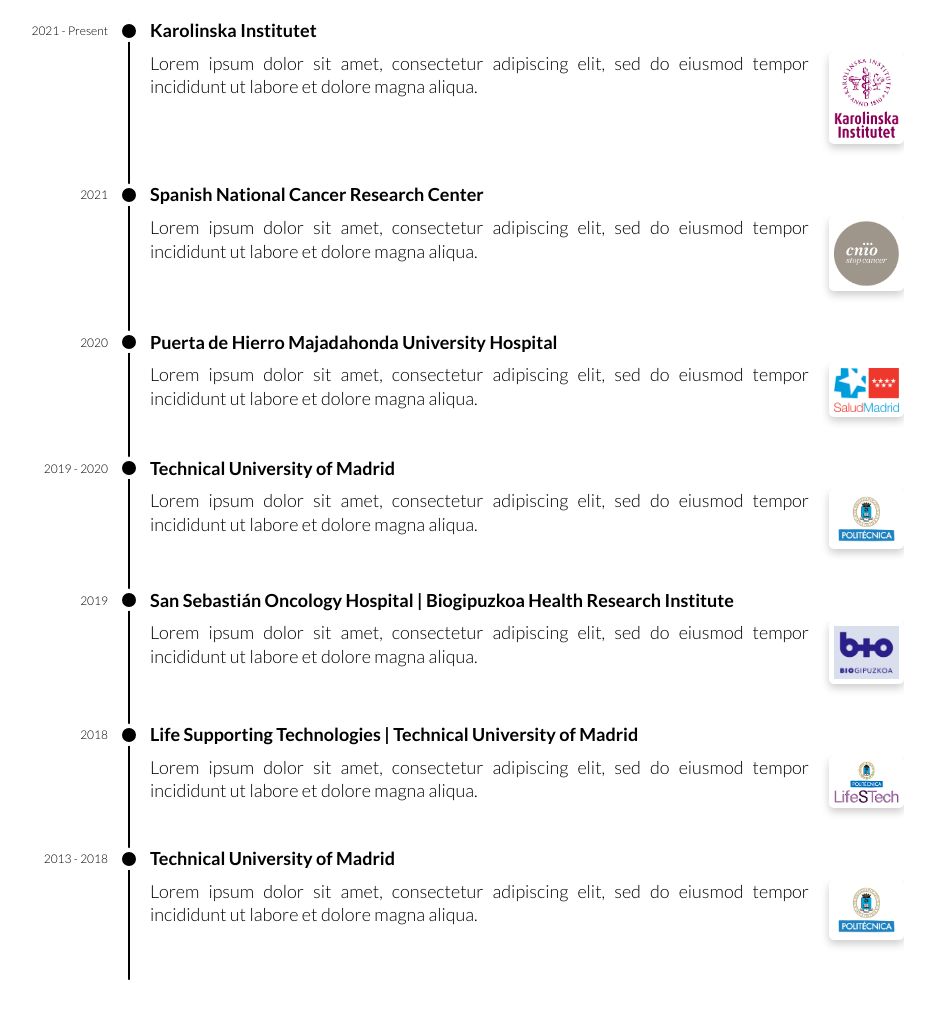
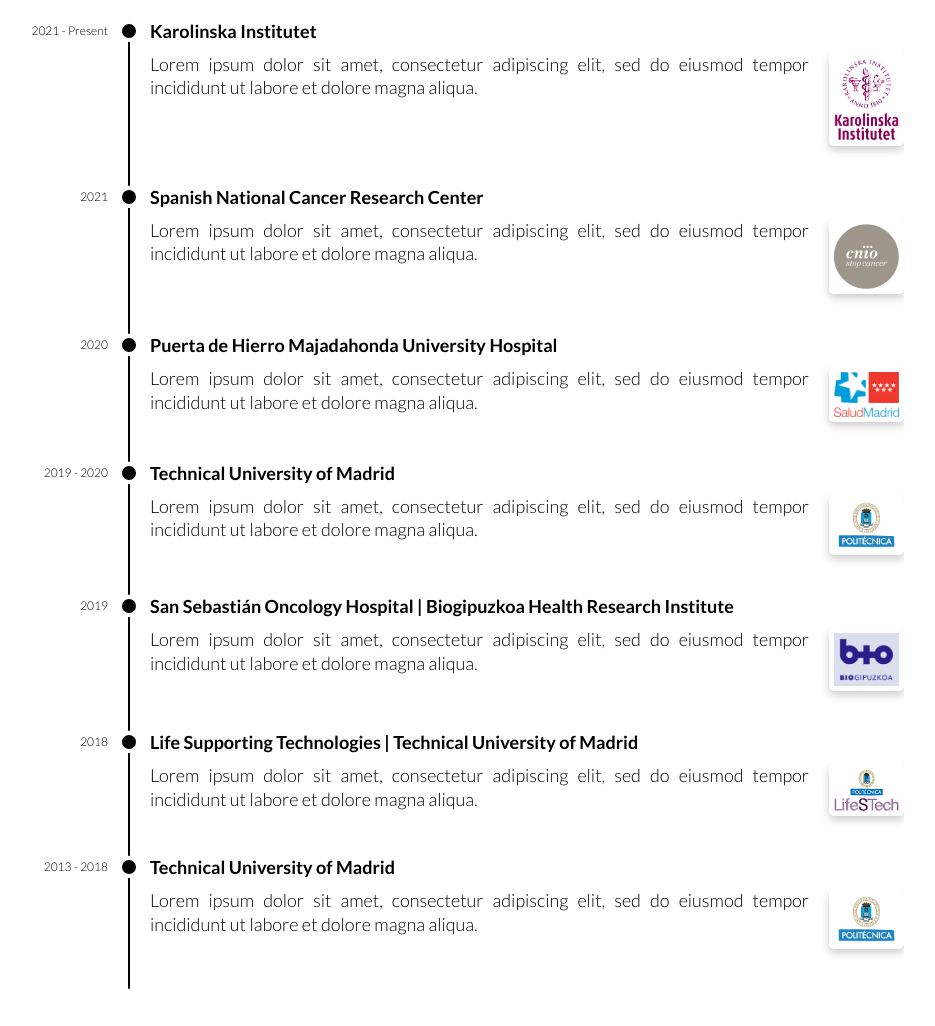
Before and after one commit to ivadym/ivadym.github.io, a Jekyll site: the page built from index.html, in a window 1280 px wide. Shown: the part 278-1304 px from the top of the page, without its empty margins (186-1121 px from the left). Built offline with Jekyll 4.4.1, drawn with Linux system fonts in a browser that asks for light colours.

Commit message:
Fix timeline title wrapping

```diff
--- a/_sass/layout/timeline.scss
+++ b/_sass/layout/timeline.scss
@@ -12,14 +12,11 @@
 }
 
 .timeline-date {
-  grid-area: date;
-
-  .timespan {
   align-items: center;
   display: flex;
+  grid-area: date;
+  height: $timeline-circle-width + $timeline-circle-border-width * 2;
   font-size: $timespan-font-size;
-    height: $timeline-circle-width + $timeline-circle-border-width * 2;
-  }
 }
 
 .timeline-ruler {
@@ -43,15 +40,11 @@
 }
 
 .timeline-title {
+  align-items: flex-start;
+  display: flex;
   grid-area: title;
-
-  h4 {
-    align-items: center;
-    display: flex;
-    height: $timeline-circle-width + $timeline-circle-border-width * 2;
   justify-content: right;
   text-align: right;
-  }
 }
 
 .timeline-description {
@@ -83,14 +76,11 @@
   }
 
   .timeline-date {
-    .timespan {
     justify-content: right;
-    }
   }
 
   .timeline-title {
-    h4 {
     justify-content: left;
+    text-align: left;
   }
 }
-}
```
Lines whose indentation alone changed are shown as unchanged.
